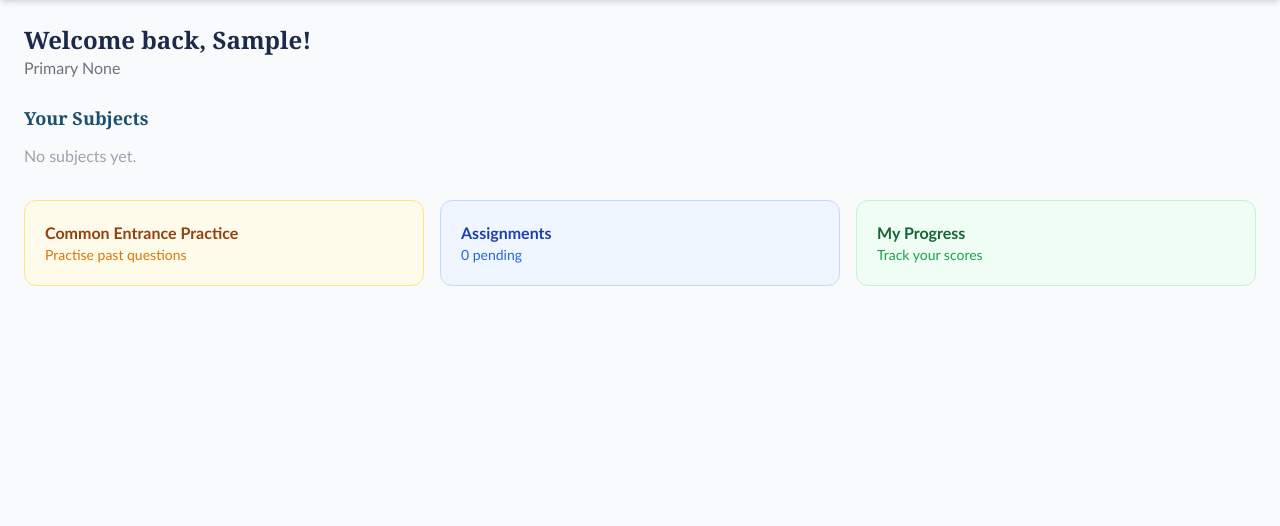
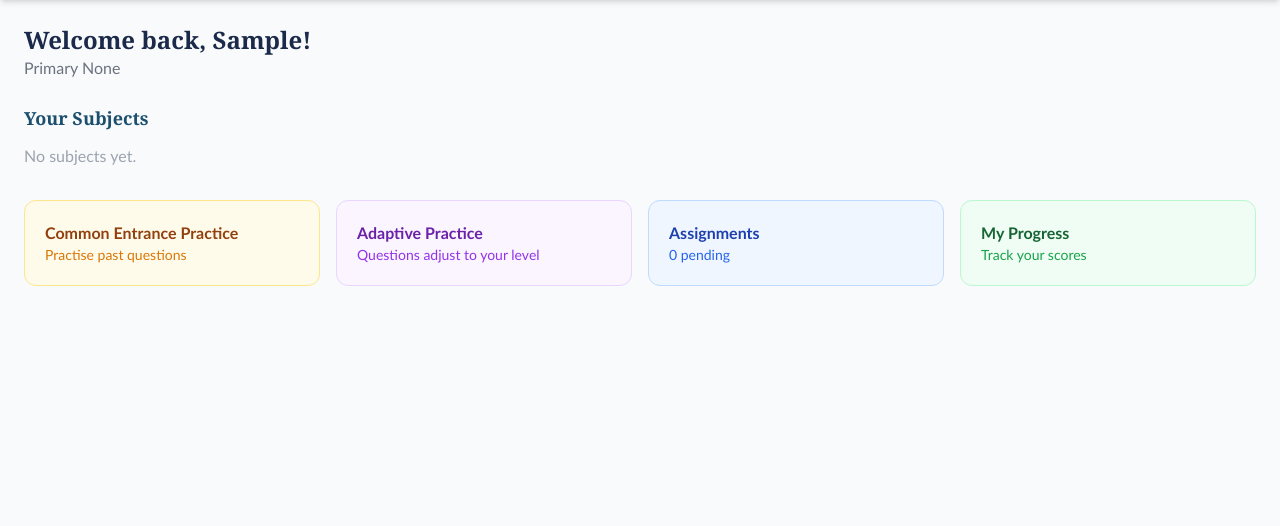
Before and after one commit to eriomo/educloud-elearn, a Django app: page /dashboard/ in a window 1280 px wide. Shown: the part 64-590 px from the top of the page. Run offline with Django 4.2, Linux system fonts and the light colour scheme; the visitor is signed in with stand-in values (Sample User, id 1); data that the repository does not hold is empty; some libraries are stand-ins or nearby versions.

Commit message:
Update dashboard layout for pupil view

```diff
--- a/templates/accounts/dashboard_pupil.html
+++ b/templates/accounts/dashboard_pupil.html
@@ -2,8 +2,9 @@
 <div class="mb-6"><h1 class="text-2xl font-display font-bold text-brand-700">Welcome back, {{ user.first_name }}!</h1><p class="text-gray-500">Primary {{ user.class_level }}</p></div>
 <h2 class="text-lg font-display font-bold text-brand-600 mb-3">Your Subjects</h2>
 <div class="grid grid-cols-2 sm:grid-cols-3 lg:grid-cols-4 gap-4 mb-8">{% for subject in subjects %}<a href="{% url 'lesson_list' subject.id %}" class="bg-white rounded-xl p-5 shadow-sm hover:shadow-md transition border-l-4 text-center" style="border-color:{{ subject.color }}"><div class="text-3xl mb-2">📘</div><h3 class="font-bold text-brand-700 text-sm">{{ subject.name }}</h3><p class="text-xs text-gray-400">{{ subject.lessons.count }} lessons</p></a>{% empty %}<p class="text-gray-400 col-span-full">No subjects yet.</p>{% endfor %}</div>
-<div class="grid sm:grid-cols-3 gap-4 mb-8">
+<div class="grid sm:grid-cols-4 gap-4 mb-8">
 <a href="{% url 'ce_subject_list' %}" class="bg-amber-50 border border-amber-200 rounded-xl p-5 hover:shadow-md"><h3 class="font-bold text-amber-800">Common Entrance Practice</h3><p class="text-sm text-amber-600">Practise past questions</p></a>
+<a href="{% url 'adaptive_home' %}" class="bg-purple-50 border border-purple-200 rounded-xl p-5 hover:shadow-md"><h3 class="font-bold text-purple-800">Adaptive Practice</h3><p class="text-sm text-purple-600">Questions adjust to your level</p></a>
 <a href="{% url 'assignment_list' %}" class="bg-blue-50 border border-blue-200 rounded-xl p-5 hover:shadow-md"><h3 class="font-bold text-blue-800">Assignments</h3><p class="text-sm text-blue-600">{{ pending_assignments.count }} pending</p></a>
 <a href="{% url 'progress_overview' %}" class="bg-green-50 border border-green-200 rounded-xl p-5 hover:shadow-md"><h3 class="font-bold text-green-800">My Progress</h3><p class="text-sm text-green-600">Track your scores</p></a></div>
 {% if recent_results %}<h2 class="text-lg font-display font-bold text-brand-600 mb-3">Recent Results</h2><div class="bg-white rounded-xl shadow-sm overflow-hidden mb-6"><table class="w-full text-sm"><thead class="bg-brand-700 text-white"><tr><th class="px-4 py-2 text-left">Quiz</th><th class="px-4 py-2">Score</th><th class="px-4 py-2">Date</th></tr></thead><tbody>{% for r in recent_results %}<tr class="border-b border-gray-100"><td class="px-4 py-2">{{ r.quiz.title }}</td><td class="px-4 py-2 text-center font-bold {% if r.score >= 70 %}text-green-600{% elif r.score >= 50 %}text-amber-600{% else %}text-red-600{% endif %}">{{ r.score }}%</td><td class="px-4 py-2 text-center text-gray-400">{{ r.date_taken|date:"d M Y" }}</td></tr>{% endfor %}</tbody></table></div>{% endif %}{% endblock %}
```
